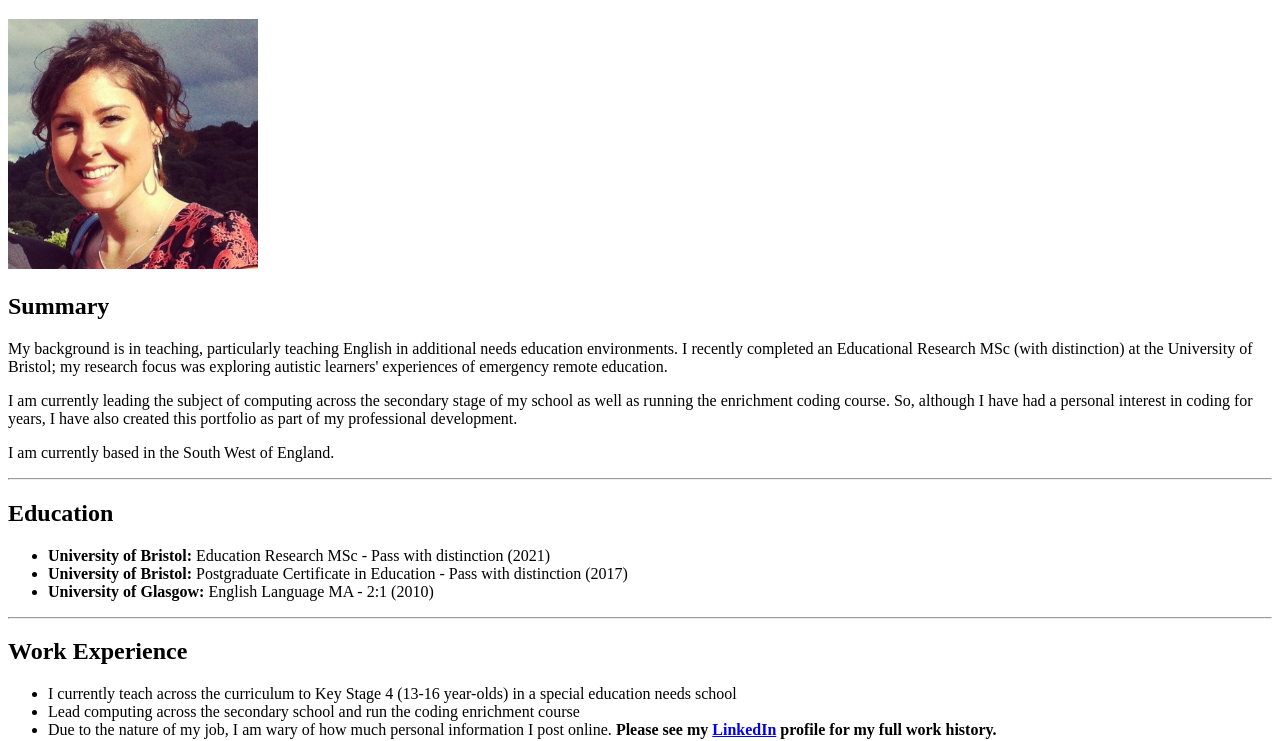
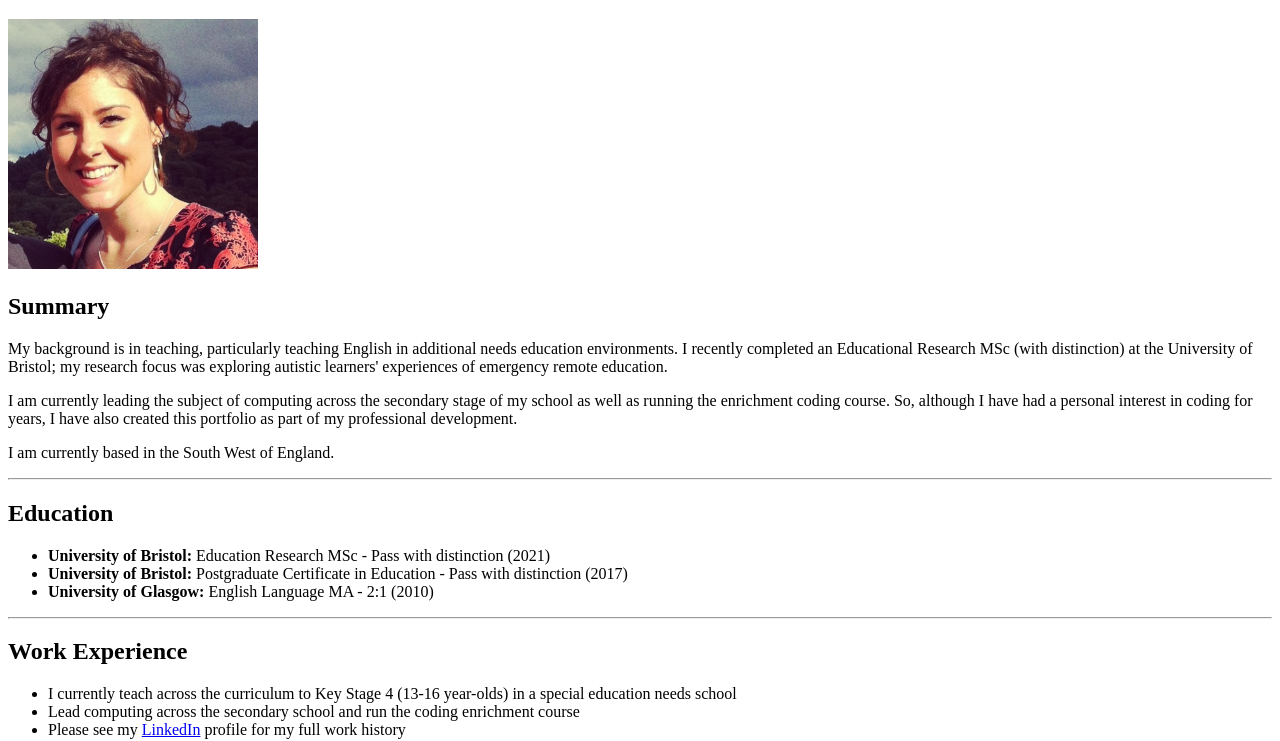
Before and after one commit to sannapow/resume, a plain HTML site: page index.html in a window 1280 px wide. Shown: the part 61-802 px from the top of the page. Drawn offline with Linux system fonts and the light colour scheme.

Commit message:
Update index.html

```diff
--- a/index.html
+++ b/index.html
@@ -28,7 +28,7 @@
         <ul>
             <li>I currently teach across the curriculum to Key Stage 4 (13-16 year-olds) in a special education needs school</li>
             <li>Lead computing across the secondary school and run the coding enrichment course</li>
-            <li>Due to the nature of my job, I am wary of how much personal information I post online. <strong>Please see my <a href="https://www.linkedin.com/in/susanna-powell/">LinkedIn</a> profile for my full work history.</strong></li>
+            <li>Please see my <a href="https://www.linkedin.com/in/susanna-powell/">LinkedIn</a> profile for my full work history</li>
         </ul>
         <hr/>
 
```
